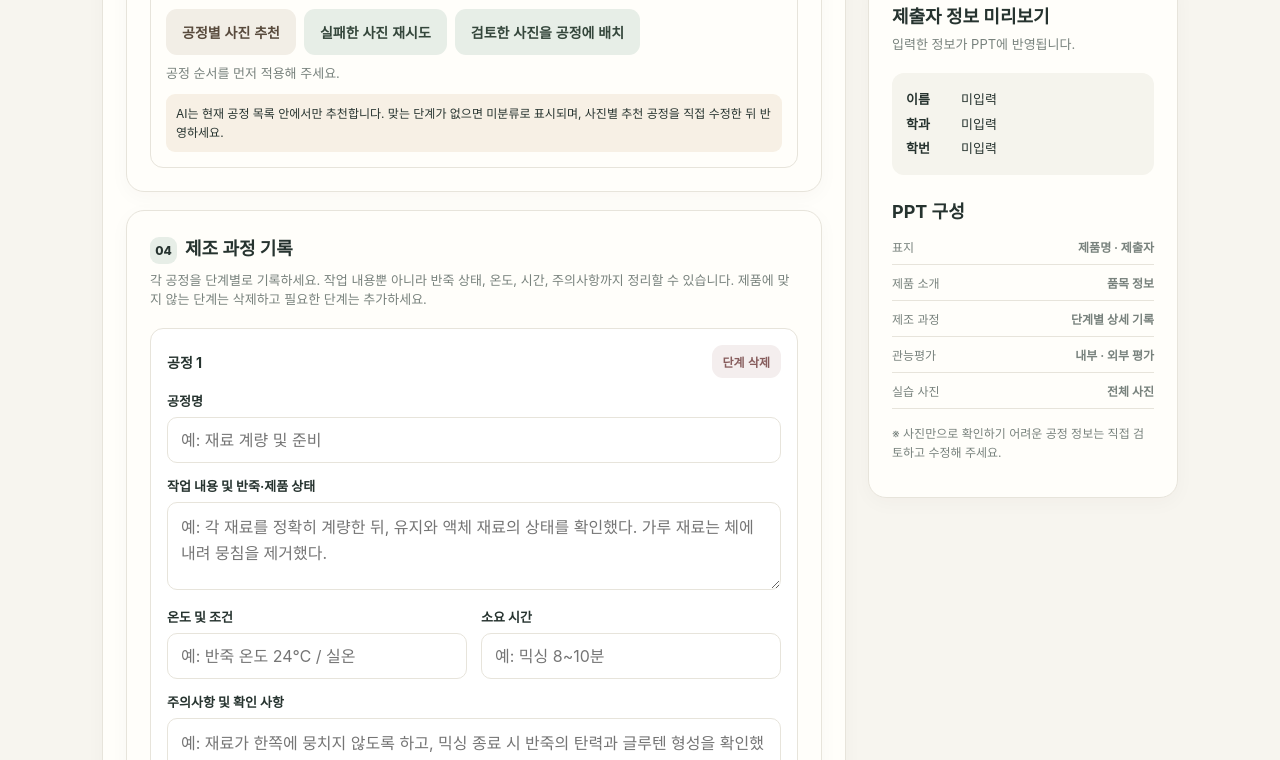
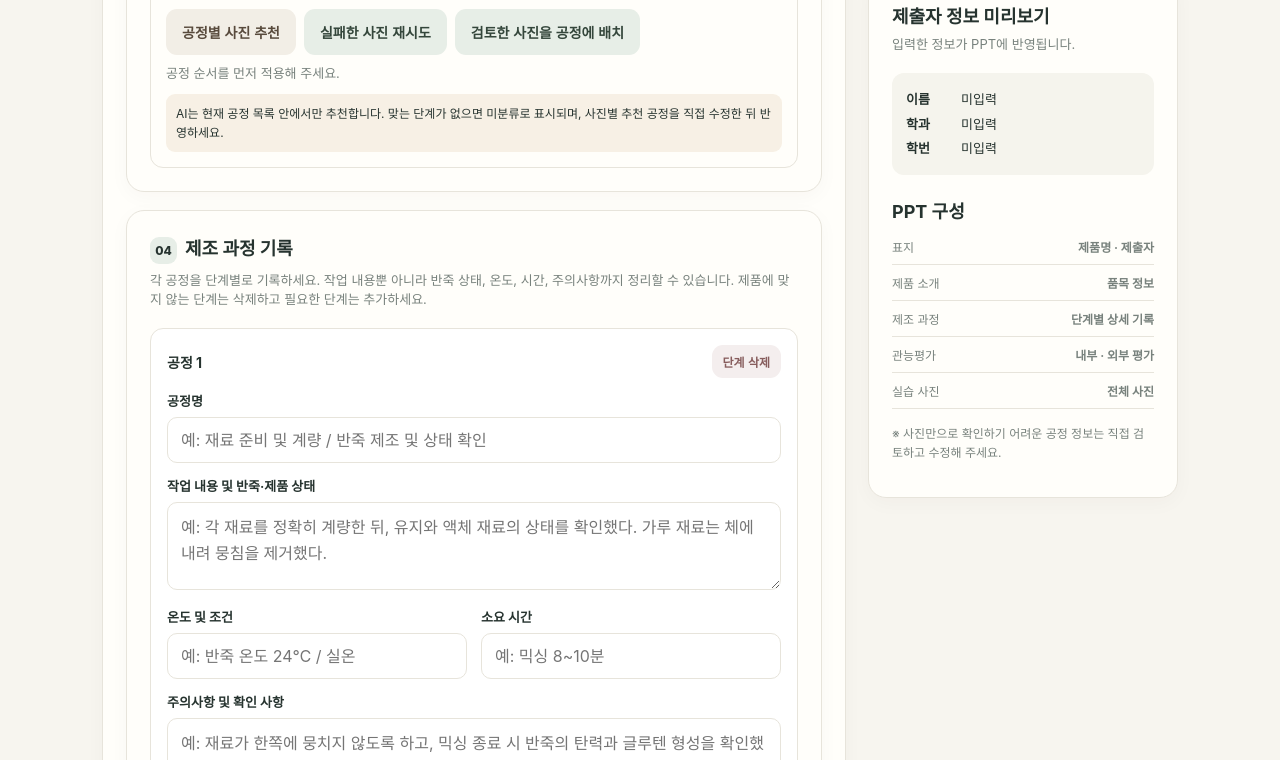
Before and after one commit to zich2007/obakery-project, a website: page index.html in a window 1280 px wide. Both pictures are taken after typing "Sample", "Sample", "Sample", "Sample", "Sample", "Sample" into the empty fields and a click on the button "+ 제조 공정 추가". Shown: the part 3993-4753 px from the top of the page. Drawn offline with Linux system fonts and the light colour scheme.

Commit message:
Add files via upload

```diff
--- a/api/analyze.js
+++ b/api/analyze.js
@@ -113,7 +113,7 @@ module.exports = async (req, res) => {
       : isProcess
       ? `당신은 제과제빵 실습 제조공정표 판독 도우미입니다. 첨부 사진의 공정표와 지시사항을 읽고 JSON 스키마에 맞게 추출하세요. 규칙: 사진에 실제로 보이는 내용만 기록합니다. 공정명은 title, 작업 설명은 detail, 온도/조건은 temperature, 시간은 time, 주의사항은 point에 기록합니다. 사진에 없는 온도·시간·설명은 절대 추측하지 말고 빈 문자열로 둡니다. 여러 단계가 있으면 원래 순서를 유지합니다. 각 단계의 근거 문구를 sourceText에 남깁니다. 불명확하거나 잘린 내용은 needsReview=true로 표시하고 reason에 이유를 씁니다. 판독할 수 없는 내용은 unreadableItems와 warnings에 기록합니다.`
       : isPhotoMatch
-      ? `당신은 제과·제빵 실습 사진을 분석해 기본 제조공정 단계에 분류하는 전문가입니다. 제공된 단계 목록은 공통 분류 기준이며 다음과 같습니다: ${JSON.stringify(body.stages)}. 먼저 사진이 제빵(발효 반죽 중심)인지 제과(케이크·쿠키·페이스트리 등)인지 판단하고, 사진에 실제로 보이는 작업만 해당하는 단계로 분류하세요. 제빵 사진이면 믹싱, 반죽 상태 확인, 발효, 분할, 둥글리기, 중간 휴지, 성형, 2차 발효, 굽기 등 해당되는 단계만 선택하고, 제과 사진이면 재료 준비, 계량, 믹싱/반죽, 팬닝/성형, 충전, 굽기, 냉각, 장식/마감 등 실제로 보이는 단계만 선택하세요. 모든 표준 단계를 무조건 생성하지 말고 사진으로 근거가 있는 단계만 선택합니다. 반드시 제공된 목록의 index 중 하나만 stageIndex로 선택하세요. 적합한 단계가 없거나 확신할 수 없으면 stageIndex는 null, stageTitle은 빈 문자열로 둡니다. 새 공정을 만들거나 목록에 없는 공정명을 추천하지 마세요. description에는 사진에서 실제 관찰되는 장면만 간단히 기록하고 reason에는 선택 근거를 기록합니다. 사진만으로 알 수 없는 온도·시간·작업 세부사항은 만들지 마세요. confidence는 0~1입니다. 결과는 사진별로 하나씩 반환하세요.`
+      ? `당신은 제과·제빵 실습 사진을 분석해 '큰 단위의 제조공정'에 연결하는 전문가입니다. 제공된 단계 목록은 기존 과제 양식에 맞춘 통합 공정 목록입니다: ${JSON.stringify(body.stages)}. 사진의 작업을 가장 적합한 단계에 연결하세요. 비슷하거나 연속된 작업은 각각 별도 공정으로 쪼개지 말고 같은 통합 단계로 연결합니다. 예를 들어 계량과 체치기는 '재료 준비 및 계량', 믹싱과 글루텐 확인은 '반죽 제조 및 상태 확인', 분할과 둥글리기는 '분할·둥글리기 및 중간 휴지', 성형과 팬닝은 '성형 및 팬닝', 굽기 후 식힘은 '굽기 및 냉각' 단계에 연결합니다. 제빵/제과 유형에 맞지 않는 단계는 억지로 선택하지 않습니다. 반드시 제공된 목록의 index 중 하나만 stageIndex로 선택하고, 맞는 단계가 없으면 null로 둡니다. 새로운 세부 공정이나 번호형 제목을 만들지 마세요. description에는 사진에서 관찰되는 행동과 제품 상태를 기록합니다. 사진만으로 알 수 없는 온도·시간·작업 내용은 추측하지 않습니다. confidence는 0~1이며 사진별 결과를 하나씩 반환합니다.`
       : isPhotoClassify
       ? `당신은 제과제빵 실습 사진 분류 전문가. 첨부된 사진 각각을 독립적으로 분석하고 입력 순서대로 photoIndex 0부터 부여하세요. 각 사진이 가장 잘 나타내는 공정 카테고리 하나를 선택합니다. 사진에 실제로 보이는 작업만 판단하고, 사진만으로 알 수 없는 공정 단계는 추측하지 않습니다. category가 명확하지 않으면 기타 / 미분류로 선택합니다. description에는 사진에서 관찰되는 장면을 짧게 설명하고, reason에는 분류 근거를 씁니다. confidence는 0~1 사이의 판단 신뢰도입니다. 사진별 결과를 누락하지 마세요.`
       : `당신은 제과제빵 실습 제조과정기록 작성 도우미입니다. 첨부된 사진 각각에 대해 입력 순서대로 photoIndex 0부터 하나의 기록 초안을 작성하세요. 사진에서 실제로 관찰되는 행동, 반죽/제품의 외관 상태만 detail에 기록합니다. 공정명은 title, 사진에서 관찰되는 작업은 detail, 온도와 시간은 사진에 명시된 경우에만 각각 temperature와 time에 기록하고, 확인할 수 없으면 빈 문자열로 둡니다. point에는 사진에서 확인 가능한 주의사항만 기록하며 추측하지 않습니다. reason에는 판단 근거와 확인이 필요한 점을 기록합니다. confidence는 0~1입니다. 사진별 결과를 누락하지 마세요. 한 사진을 보고 믹싱 시간, 반죽 온도, 발효 시간 등을 만들어내지 마세요.`;
--- a/index.html
+++ b/index.html
@@ -454,7 +454,7 @@ function setToppingItems(items){$('toppingRows').innerHTML='';(items||[]).forEac
  });
 })();
 function processData(){return Array.from(document.querySelectorAll('.process-stage')).map(card=>({title:card.querySelector('.stage-title').value.trim(),detail:card.querySelector('.stage-detail').value.trim(),temperature:card.querySelector('.stage-temperature').value.trim(),time:card.querySelector('.stage-time').value.trim(),point:card.querySelector('.stage-point').value.trim(),images:JSON.parse(card.dataset.images||'[]')}));}
-function addProcessStage(stage={}){const wrap=document.createElement('div');wrap.className='process-stage';wrap.innerHTML=`<div class="process-stage-head"><strong class="stage-number">공정 단계</strong><button type="button" class="remove-stage">단계 삭제</button></div><div class="stage-fields"><div class="wide"><label>공정명</label><input class="stage-title" placeholder="예: 재료 계량 및 준비"></div><div class="wide"><label>작업 내용 및 반죽·제품 상태</label><textarea class="stage-detail" placeholder="예: 각 재료를 정확히 계량한 뒤, 유지와 액체 재료의 상태를 확인했다. 가루 재료는 체에 내려 뭉침을 제거했다."></textarea></div><div><label>온도 및 조건</label><input class="stage-temperature" placeholder="예: 반죽 온도 24℃ / 실온"></div><div><label>소요 시간</label><input class="stage-time" placeholder="예: 믹싱 8~10분"></div><div class="wide"><label>주의사항 및 확인 사항</label><textarea class="stage-point" placeholder="예: 재료가 한쪽에 뭉치지 않도록 하고, 믹싱 종료 시 반죽의 탄력과 글루텐 형성을 확인했다."></textarea></div><div class="wide part-upload"><strong>이 공정의 참고 이미지 첨부</strong><span class="hint">공정 사진, 반죽 상태, 성형 과정, 발효 상태 등을 등록하세요.</span><input class="stage-images" type="file" accept="image/*" multiple><div class="attachment-preview stage-image-preview"></div></div></div>`;
+function addProcessStage(stage={}){const wrap=document.createElement('div');wrap.className='process-stage';wrap.innerHTML=`<div class="process-stage-head"><strong class="stage-number">공정 단계</strong><button type="button" class="remove-stage">단계 삭제</button></div><div class="stage-fields"><div class="wide"><label>공정명</label><input class="stage-title" placeholder="예: 재료 준비 및 계량 / 반죽 제조 및 상태 확인"></div><div class="wide"><label>작업 내용 및 반죽·제품 상태</label><textarea class="stage-detail" placeholder="예: 각 재료를 정확히 계량한 뒤, 유지와 액체 재료의 상태를 확인했다. 가루 재료는 체에 내려 뭉침을 제거했다."></textarea></div><div><label>온도 및 조건</label><input class="stage-temperature" placeholder="예: 반죽 온도 24℃ / 실온"></div><div><label>소요 시간</label><input class="stage-time" placeholder="예: 믹싱 8~10분"></div><div class="wide"><label>주의사항 및 확인 사항</label><textarea class="stage-point" placeholder="예: 재료가 한쪽에 뭉치지 않도록 하고, 믹싱 종료 시 반죽의 탄력과 글루텐 형성을 확인했다."></textarea></div><div class="wide part-upload"><strong>이 공정의 참고 이미지 첨부</strong><span class="hint">공정 사진, 반죽 상태, 성형 과정, 발효 상태 등을 등록하세요.</span><input class="stage-images" type="file" accept="image/*" multiple><div class="attachment-preview stage-image-preview"></div></div></div>`;
 wrap.querySelector('.stage-title').value=stage.title||'';wrap.querySelector('.stage-detail').value=stage.detail||'';wrap.querySelector('.stage-temperature').value=stage.temperature||'';wrap.querySelector('.stage-time').value=stage.time||'';wrap.querySelector('.stage-point').value=stage.point||'';
 wrap.querySelector('.remove-stage').onclick=()=>{wrap.remove();renumberStages()};wrap.dataset.images=JSON.stringify(stage.images||[]);const stagePreview=wrap.querySelector('.stage-image-preview');const renderStageImages=()=>{const current=JSON.parse(wrap.dataset.images||'[]');renderAttachmentPreview(stagePreview,current,index=>{current.splice(index,1);wrap.dataset.images=JSON.stringify(current);renderStageImages();});};wrap.querySelector('.stage-images').addEventListener('change',e=>readImageFiles(e.target.files,items=>{const current=JSON.parse(wrap.dataset.images||'[]');wrap.dataset.images=JSON.stringify(current.concat(items));renderStageImages();}));if(stage.images){renderStageImages();} $('processStages').appendChild(wrap);renumberStages();}
 function renumberStages(){document.querySelectorAll('.process-stage').forEach((card,i)=>card.querySelector('.stage-number').textContent='공정 '+(i+1));}
@@ -766,27 +766,20 @@ function parseAiJson(id){try{return JSON.parse($(id).value)}catch(e){throw new E
 $('runIngredientAi').addEventListener('click',()=>runGeminiAnalysis('ingredients'));
 $('runProcessAi').addEventListener('click',()=>runGeminiAnalysis('process'));
 $('applyIngredientAi').addEventListener('click',()=>{try{const data=parseAiJson('ingredientAiResult');if(!Array.isArray(data.ingredients)||!data.ingredients.length)throw new Error('반영할 재료가 없습니다.');const items=data.ingredients.filter(x=>x.usage==='dough'&&x.name&&x.grams!==null&&x.grams!==undefined&&Number.isFinite(Number(x.grams))).map(x=>({name:String(x.name),grams:Number(x.grams),kind:x.kind==='flour'?'flour':'other'}));const toppings=(data.ingredients||[]).filter(x=>x.usage==='topping'&&x.name&&x.grams!==null&&Number.isFinite(Number(x.grams))).map(x=>({name:String(x.name),grams:Number(x.grams)}));if(!items.length&&!toppings.length)throw new Error('중량과 사용 구분이 확인된 재료가 없습니다. usage가 unknown인 항목은 직접 확인한 뒤 사용 구분을 dough 또는 topping으로 수정해 주세요.');if(items.length)setIngredientItems(getIngredientItems().filter(x=>x.name||x.grams).concat(items));if(toppings.length)setToppingItems(getToppingItems().filter(x=>x.name||x.grams).concat(toppings));alert('재료 '+items.length+'개, 토핑 '+toppings.length+'개를 추가했습니다. 밀가루 구분과 중량을 다시 확인해 주세요.');}catch(e){alert(e.message)}});
-$('applyProcessAi').addEventListener('click',()=>{try{const data=parseAiJson('processAiResult');if(!Array.isArray(data.stages)||!data.stages.length)throw new Error('반영할 공정이 없습니다.');const stages=data.stages.map(x=>({title:String(x.title||''),detail:String(x.detail||''),temperature:String(x.temperature||''),time:String(x.time||''),point:String(x.point||'')})).filter(x=>x.title||x.detail||x.temperature||x.time||x.point);if(!stages.length)throw new Error('공정 내용이 비어 있습니다.');$('processStages').innerHTML='';stages.forEach(x=>addProcessStage(x));alert('기존 제조공정을 교체하고 '+stages.length+'개 공정을 적용했습니다. 필요한 단계는 직접 추가하거나 삭제할 수 있습니다.');}catch(e){alert(e.message)}});
+$('applyProcessAi').addEventListener('click',()=>{try{const data=parseAiJson('processAiResult');if(!Array.isArray(data.stages)||!data.stages.length)throw new Error('반영할 공정이 없습니다.');const inferProcessTitle=(detail)=>{const s=String(detail||'');if(/계량|체치|재료 준비/.test(s))return '재료 준비 및 계량';if(/믹싱|반죽|글루텐|휘핑/.test(s))return '반죽 제조 및 상태 확인';if(/발효|휴지|숙성/.test(s))return '발효 및 반죽 휴지';if(/분할|둥글리기/.test(s))return '분할·둥글리기 및 중간 휴지';if(/성형|팬닝|틀에 담/.test(s))return '성형 및 팬닝';if(/충전|필링|토핑/.test(s))return '충전·토핑 및 굽기 전 마무리';if(/굽|오븐/.test(s))return '굽기 및 냉각';if(/냉각|식힘|장식/.test(s))return '냉각 및 최종 마무리';return '작업 내용 정리';};const stages=data.stages.map(x=>{const detail=String(x.detail||'');let title=String(x.title||'').trim();if(!title||/^(공정\s*)?\d+단계?$|^\d{1,3}$/.test(title))title=inferProcessTitle(detail);return {title,detail,temperature:String(x.temperature||''),time:String(x.time||''),point:String(x.point||'')}}).filter(x=>x.title||x.detail||x.temperature||x.time||x.point);if(!stages.length)throw new Error('공정 내용이 비어 있습니다.');$('processStages').innerHTML='';stages.forEach(x=>addProcessStage(x));alert('기존 제조공정을 교체하고 '+stages.length+'개 공정을 적용했습니다. 필요한 단계는 직접 추가하거나 삭제할 수 있습니다.');}catch(e){alert(e.message)}});
 
 // ===== O.BAKERY PROJECT 6.1 · Multi-photo classification + process photo records =====
 let photoClassifyDrafts=[];
 function photoEsc(v){return String(v??'').replace(/[&<>"']/g,c=>({'&':'&amp;','<':'&lt;','>':'&gt;','"':'&quot;',"'":'&#39;'}[c]));}
 const PHOTO_STAGE_TEMPLATES=[
- {key:'prepare',title:'재료 계량 및 준비',type:'both'},
- {key:'mix',title:'반죽 및 믹싱',type:'bread'},
- {key:'dough',title:'반죽 상태 확인',type:'bread'},
- {key:'ferment1',title:'1차 발효',type:'bread'},
- {key:'fold',title:'접기 및 펀치',type:'bread'},
- {key:'divide',title:'분할 및 둥글리기',type:'bread'},
- {key:'bench',title:'중간 발효 및 휴지',type:'bread'},
- {key:'fill',title:'충전 및 필링',type:'both'},
+ {key:'prepare',title:'재료 준비 및 계량',type:'both'},
+ {key:'mix',title:'반죽 제조 및 상태 확인',type:'both'},
+ {key:'ferment',title:'발효 및 반죽 휴지',type:'bread'},
+ {key:'divide',title:'분할·둥글리기 및 중간 휴지',type:'bread'},
  {key:'shape',title:'성형 및 팬닝',type:'both'},
- {key:'proof',title:'2차 발효',type:'bread'},
- {key:'finish',title:'굽기 전 마무리',type:'both'},
- {key:'bake',title:'굽기',type:'both'},
- {key:'cool',title:'냉각 및 마무리',type:'both'},
- {key:'decorate',title:'장식 및 마감',type:'pastry'},
- {key:'complete',title:'완성품',type:'both'}
+ {key:'fillfinish',title:'충전·토핑 및 굽기 전 마무리',type:'both'},
+ {key:'bakecool',title:'굽기 및 냉각',type:'both'},
+ {key:'decorate',title:'장식 및 최종 마무리',type:'both'}
 ];
 function renderPhotoDrafts(items,containerId,kind){
  const root=$(containerId);root.innerHTML='';
```
Also changed, not shown: README.txt.
